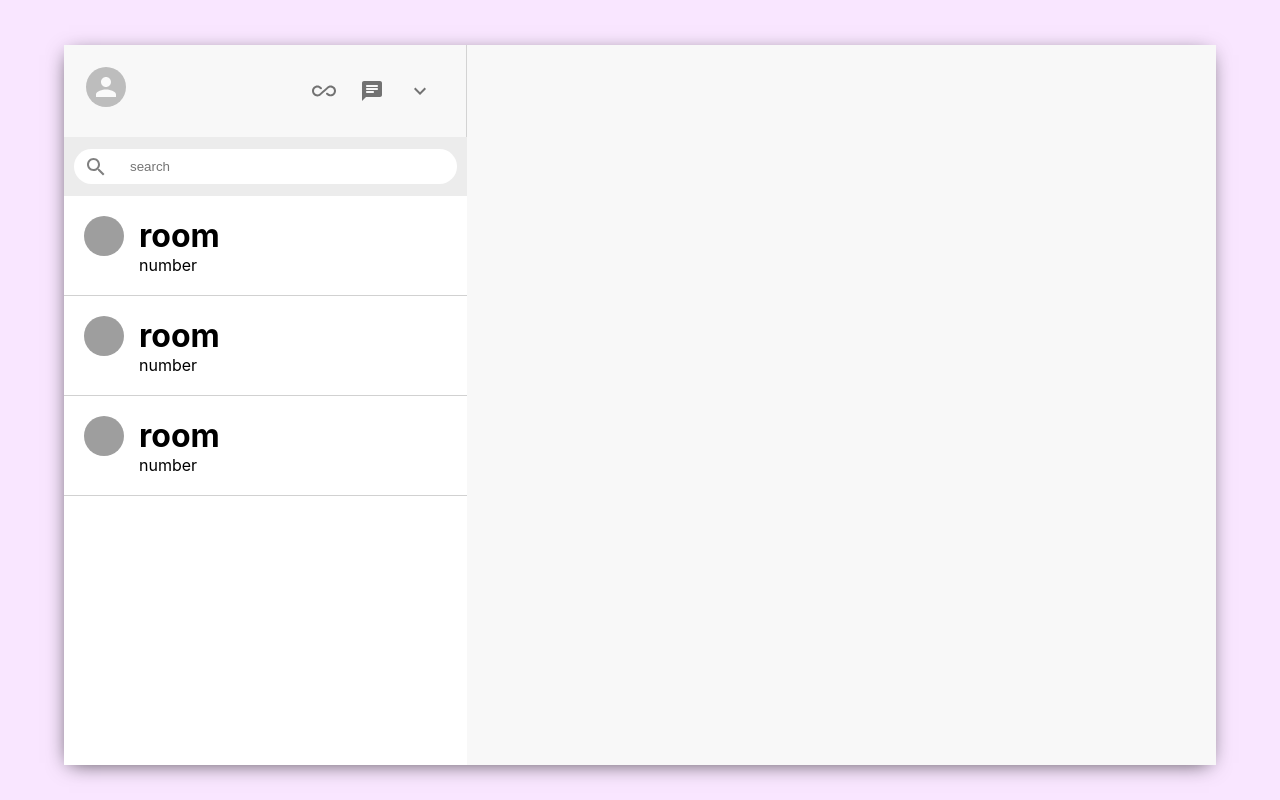
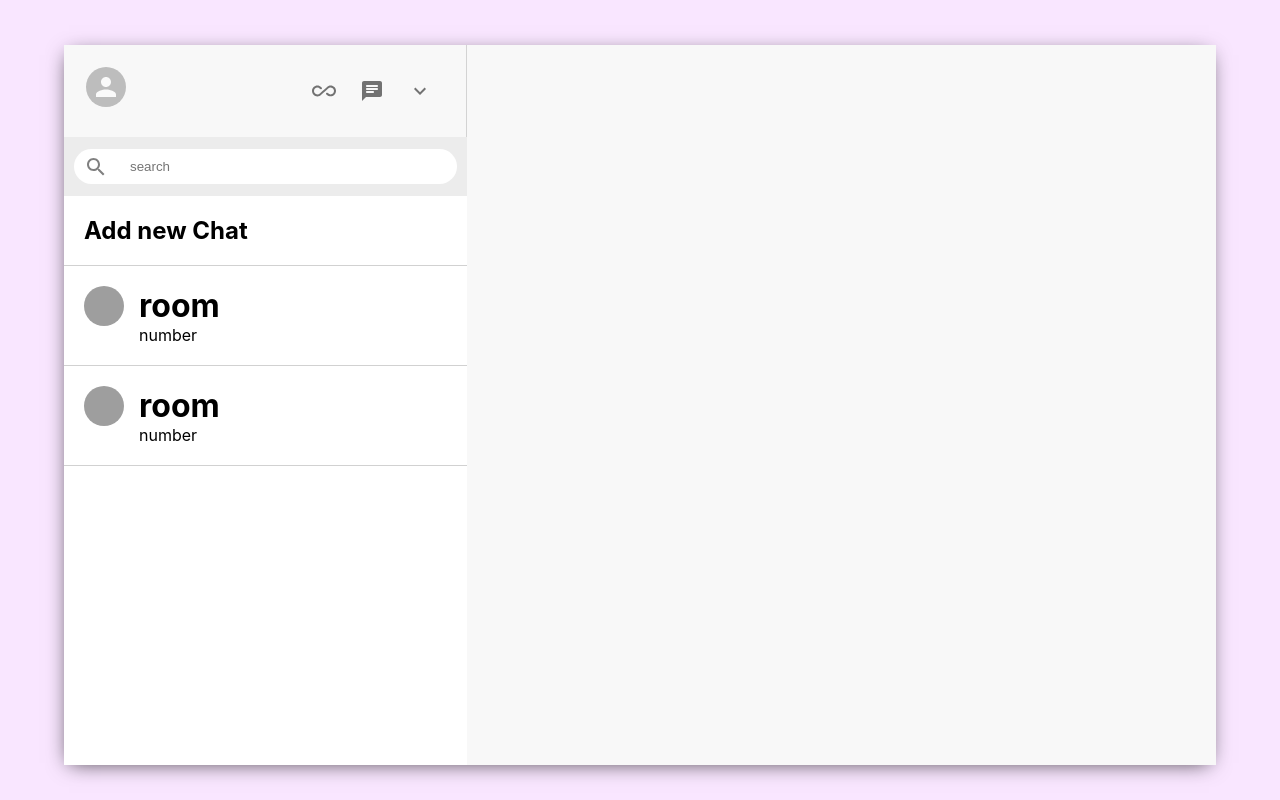
Before and after one commit to Surajv311/devs2chat, a React (Create React App) app: page / in a window 1280 px wide. Built offline with nearby package versions, Linux system fonts and the light colour scheme; grey boxes are pictures that could not be loaded.

Commit message:
testing new  functionality for adding new chat/room

```diff
--- a/src/Sidebar.js
+++ b/src/Sidebar.js
@@ -55,7 +55,7 @@ function Sidebar() {
         <div className = "sidebar__chats">
 
 {/* components... */}
-<SidebarChat/>
+<SidebarChat addNewChat/>
 <SidebarChat/>
 <SidebarChat/>
 
--- a/src/SidebarChat.js
+++ b/src/SidebarChat.js
@@ -3,7 +3,7 @@ import React, { useState, useEffect } from 'react';
 import './SidebarChat.css'
 
 
-function SidebarChat() {
+function SidebarChat({addNewChat}) {
 
 const [seed, setSeed] = useState('');
 
@@ -14,8 +14,18 @@ useEffect(() => {
   setSeed(Math.floor(Math.random()*5000))
 }, []);
 
+const createChat = () =>{
 
-    return (
+const roomName = prompt("Please enter the name of Chat room");
+if(roomName){
+    // if name of room entered then only execute this ... db stuff...
+}
+
+
+};
+    return !addNewChat ?(
+        // above condition on return means : if we do not add a new chat then execute below code else it would go on to create a new chat/room...
+
         <div className = "sidebarChat">
 
 
@@ -29,6 +39,17 @@ useEffect(() => {
 </div>
 
         </div>
+    ): (
+
+
+<div onClick = {createChat} className = "sidebarChat">
+<h2> Add new Chat</h2>
+</div>
+
+
+
+
+
     )
 }
 
```
